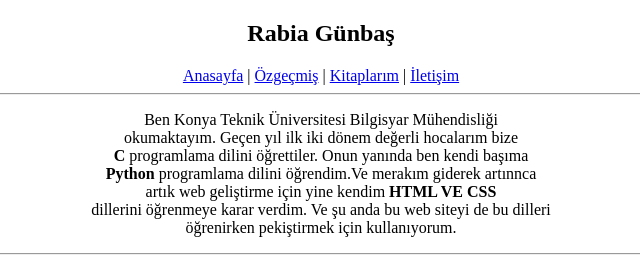
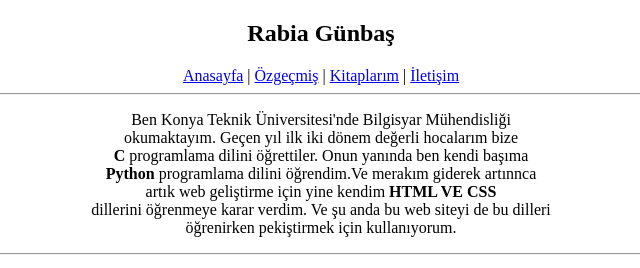
Before and after one commit to rabiagnbs/My-first-website, a plain HTML site: page cv.html in a window 1280 px wide. Shown: the top 268 px of the page, 319-959 px from the left. Drawn offline with Linux system fonts and the light colour scheme.

Commit message:
First commit

```diff
--- a/cv.html
+++ b/cv.html
@@ -16,7 +16,7 @@
             <a href="iletisim.html">İletişim</a>
             <br>
             <hr>
-            <p>Ben Konya Teknik Üniversitesi Bilgisyar Mühendisliği<br>
+            <p>Ben Konya Teknik Üniversitesi'nde Bilgisyar Mühendisliği<br>
             okumaktayım. Geçen yıl ilk iki dönem değerli hocalarım bize<br>
             <strong>C</strong> programlama dilini öğrettiler. Onun yanında ben kendi başıma <br>
             <strong>Python</strong> programlama dilini öğrendim.Ve merakım giderek artınnca <br>
```
Also changed, not shown: 1 other file.
